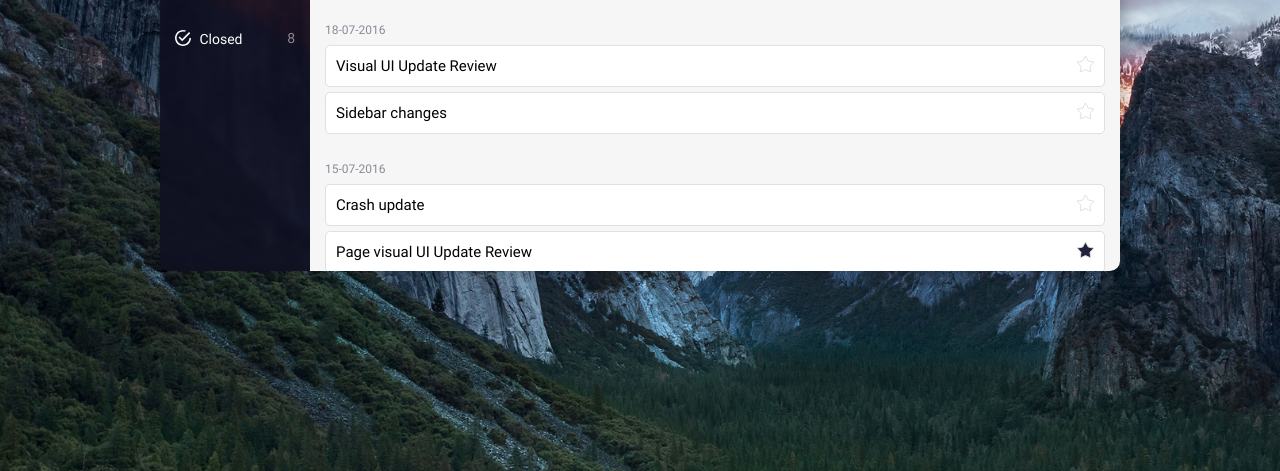
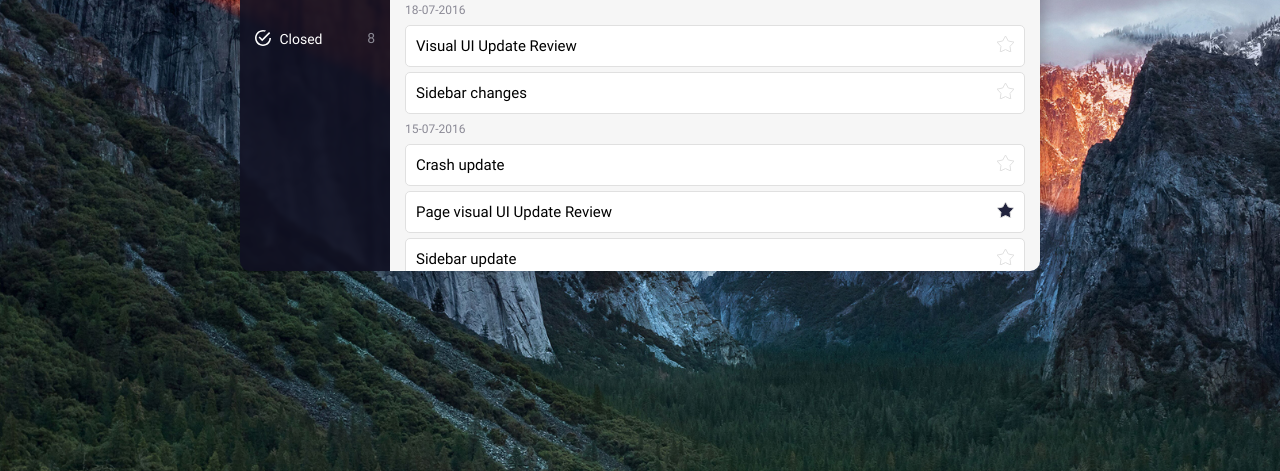
Before and after one commit to adampielach/issues-app, a website: page src/index.html in a window 1280 px wide. Shown: the part 329-800 px from the top of the page. Drawn offline with nearby package versions, Linux system fonts and the light colour scheme; files that its build step writes are made by us from their sources.

Commit message:
minor css changes

```diff
--- a/src/scss/modules/_app.scss
+++ b/src/scss/modules/_app.scss
@@ -11,7 +11,8 @@
 .app {
     display: flex;
     font-size: $text__base-size;
-    width: 100%;
+    width: 80%;
+    min-width: 430px;
     height: 50vh;
     border: 0 solid transparent;
     border-radius: 10px;
@@ -26,10 +27,11 @@
     flex: 1;
     background: $color__main--primary;
     overflow-y: auto;
+    padding: 10px 0;
 }
 
 .issue-cluster {
-    padding: 10px 15px;
+    padding: 0 15px;
 }
 
 .issue-cluster__date {
```
